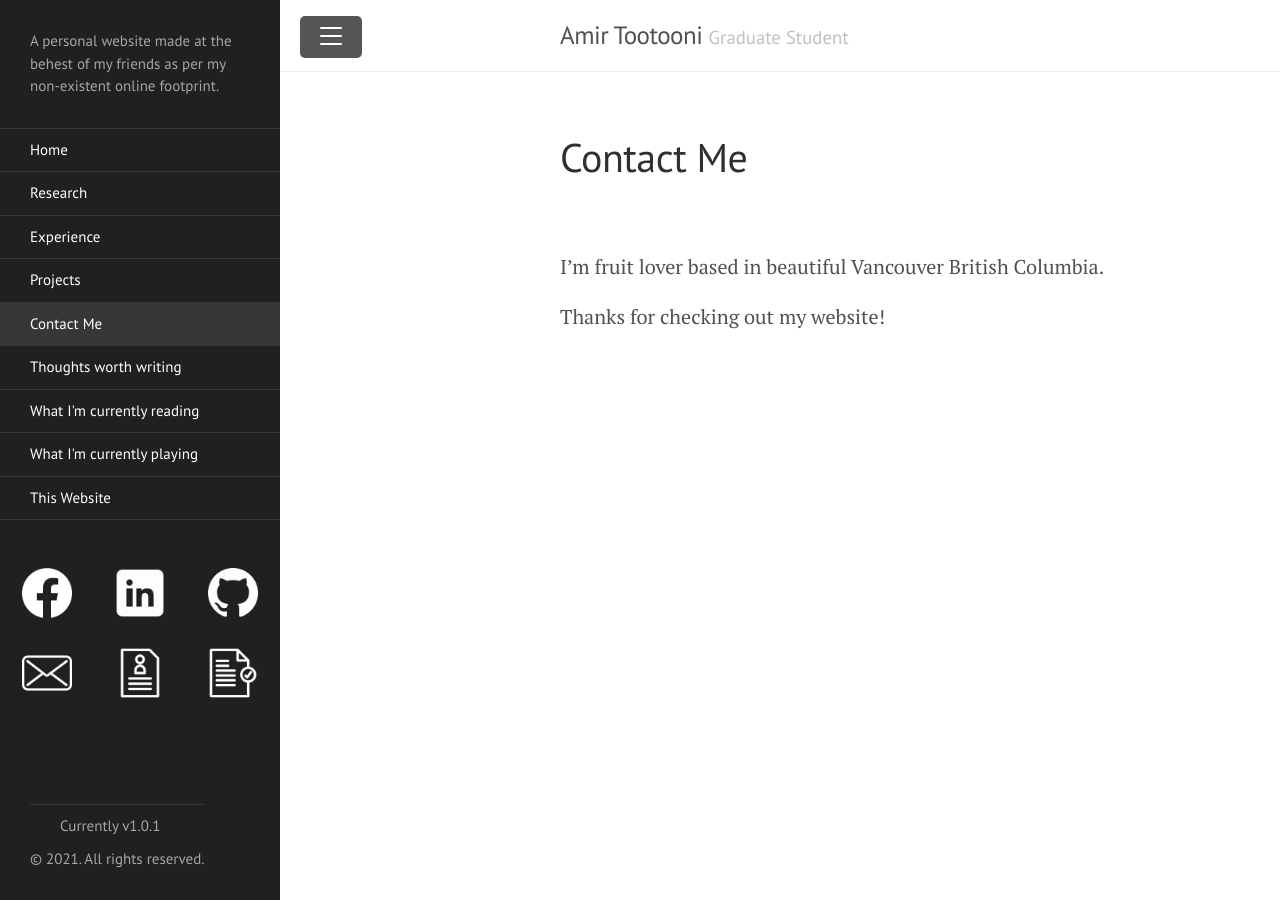
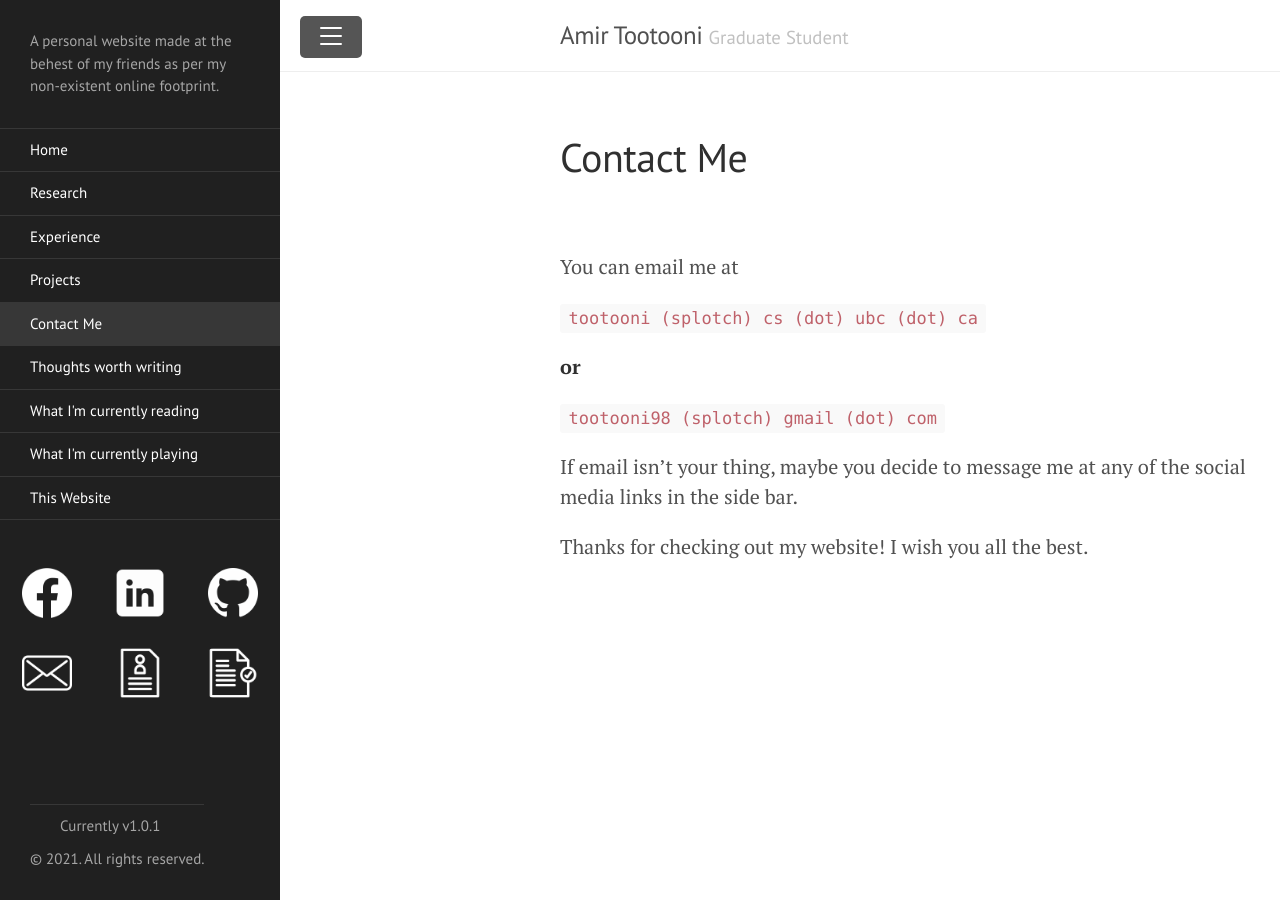
Before and after one commit to amirtootooni/amirtootooni.github.io, a Jekyll site: the page built from contact.md, in a window 1280 px wide. Built offline with Jekyll 4.4.1, drawn with Linux system fonts in a browser that asks for light colours.

Commit message:
Updated contact page

```diff
--- a/_config.yml
+++ b/_config.yml
@@ -10,7 +10,7 @@ permalink:           pretty
 author:
   name:              Amir Tootooni
   url:               https://www.linkedin.com/in/amir-tootooni-9a824220a/
-  email:             tootooniamirhossein@gmail.com
+  email:             tootooni98@gmail.com
 
 
 # Custom vars
--- a/contact.md
+++ b/contact.md
@@ -4,6 +4,14 @@ title: Contact Me
 order: 4
 ---
 
-I'm fruit lover based in beautiful Vancouver British Columbia.
+You can email me at
 
-Thanks for checking out my website!
+`tootooni (splotch) cs (dot) ubc (dot) ca`
+
+**or**
+
+`tootooni98 (splotch) gmail (dot) com`
+
+If email isn't your thing, maybe you decide to message me at any of the social media links in the side bar.
+
+Thanks for checking out my website! I wish you all the best.
```
